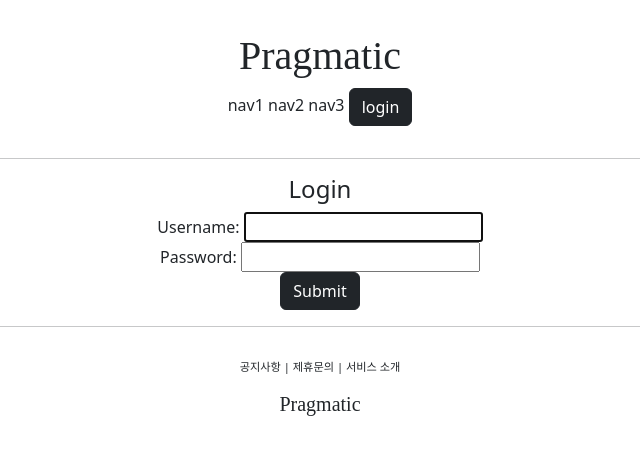
After one commit to Pi9yeon/pragmatic, a Django app: page /account/login/ in a window 1280 px wide. The commit adds this page. Shown: the top 455 px of the page, without its empty margins (320-960 px from the left). Run offline with Django 5.2, Linux system fonts and the light colour scheme; some web fonts are replaced.

Commit message:
django course 22 commit

```diff
--- /dev/null
+++ b/accountapp/templates/accountapp/login.html
@@ -0,0 +1,19 @@
+{% extends 'base.html' %}
+
+{% block content %}
+
+<div style="text-align: center;">
+    <div>
+        <h4>Login</h4>
+    </div>
+    <div>
+        <form action="" method="post">
+            {% csrf_token %}
+            {{ form }}
+            <input type="submit" class="btn btn-dark">
+        </form>
+    </div>
+
+</div>
+
+{% endblock %}
--- a/accountapp/urls.py
+++ b/accountapp/urls.py
@@ -1,3 +1,4 @@
+from django.contrib.auth.views import LoginView, LogoutView
 from django.urls import path
 
 from accountapp.views import hello_world, AccountCreateView
@@ -6,5 +7,7 @@ app_name = 'accountapp'
 
 urlpatterns = [
     path('hello_world/', hello_world, name='hello_world'),
+    path('login/', LoginView.as_view(template_name='accountapp/login.html'), name='login'),
+    path('logout/', LogoutView.as_view(), name='logout'),
     path('create/', AccountCreateView.as_view(), name='create'),
 ]
--- a/pragmatic/settings.py
+++ b/pragmatic/settings.py
@@ -13,6 +13,8 @@ https://docs.djangoproject.com/en/5.0/ref/settings/
 from pathlib import Path
 import environ
 import os
+
+from django.urls import reverse_lazy
 
 env = environ.Env(
     # set casting, default value
@@ -132,6 +134,10 @@ STATICFILES_DIRS = [
     BASE_DIR / 'static',
 ]
 
+LOGIN_REDIRECT_URL = reverse_lazy('accountapp:hello_world')
+LOGOUT_REDIRECT_URL = reverse_lazy('accountapp:login')
+
+
 # Default primary key field type
 # https://docs.djangoproject.com/en/5.0/ref/settings/#default-auto-field
 
--- a/templates/header.html
+++ b/templates/header.html
@@ -1,3 +1,30 @@
+<!--<div class="pragmatic_header">-->
+<!--    <div>-->
+<!--        <h1 class="pragmatic_logo">Pragmatic</h1>-->
+<!--    </div>-->
+<!--    <div>-->
+<!--        <span>nav1</span>-->
+<!--        <span>nav2</span>-->
+<!--        <span>nav3</span>-->
+<!--        {% if not user.is_authenticated %}-->
+<!--        <form method="post" action="{% url 'accountapp:login' %}?next={{ request.path }}">-->
+<!--            {% csrf_token %}-->
+<!--            <button type="submit" class="btn btn-dark">-->
+<!--                Login-->
+<!--            </button>-->
+<!--        </form>-->
+<!--        {% else %}-->
+<!--        <form method="post" action="{% url 'accountapp:logout' %}?next={{ request.path }}">-->
+<!--            {% csrf_token %}-->
+<!--            <button type="submit" class="btn btn-dark">-->
+<!--                Logout-->
+<!--            </button>-->
+<!--        </form>-->
+<!--        {% endif %}-->
+<!--    </div>-->
+<!--</div>-->
+
+
 <div class="pragmatic_header">
     <div>
         <h1 class="pragmatic_logo">Pragmatic</h1>
@@ -6,6 +33,18 @@
         <span>nav1</span>
         <span>nav2</span>
         <span>nav3</span>
-        <span>nav4</span>
+        <!-- 비로그인 사용자일 경우 -->
+        {% if not user.is_authenticated %}
+        <a href="{% url 'accountapp:login' %}?next={{ request.path }}">
+            <span class="btn btn-dark">login</span>
+        </a>
+
+        <!-- 로그인된 사용자일 경우 -->
+        {% else %}
+        <form method="POST" action="{% url 'accountapp:logout' %}?next={{ request.path }}">
+            {% csrf_token %}
+            <input type="submit" class="btn btn-dark" value="logout">
+        </form>
+        {% endif %}
     </div>
 </div>
```
